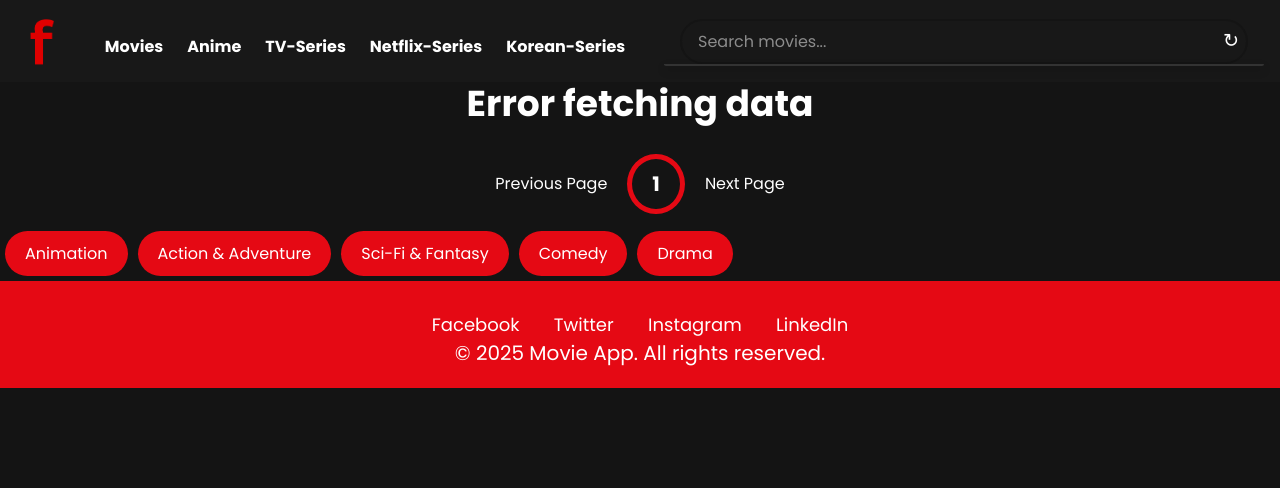
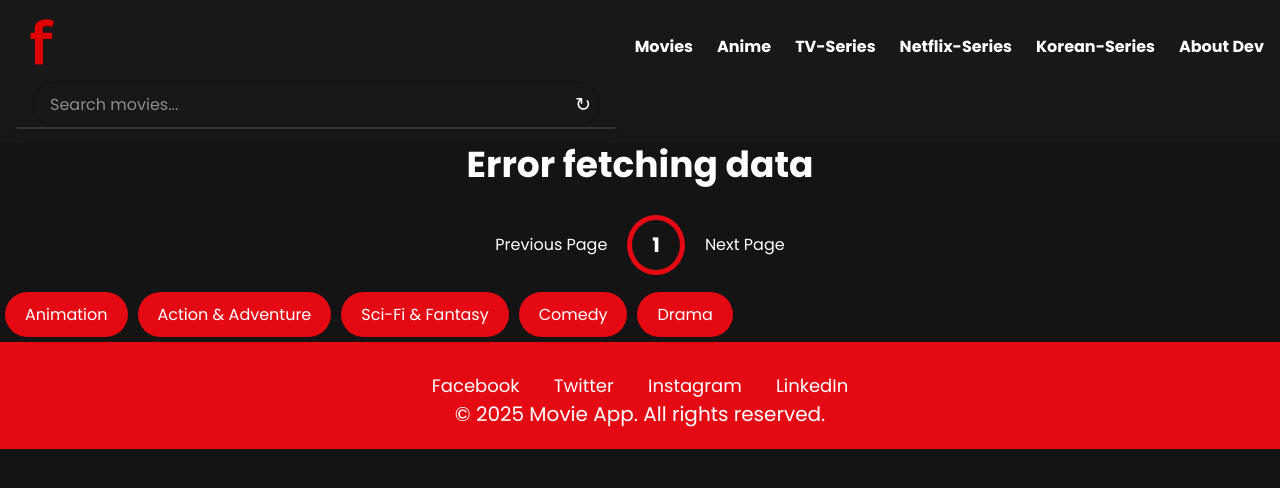
Before and after one commit to Wamezach/Fmovies-1, a plain HTML site: page anime.html in a window 1280 px wide. Drawn offline with Linux system fonts and the light colour scheme; no server answers.

Commit message:
Update anime.html

```diff
--- a/anime.html
+++ b/anime.html
@@ -24,6 +24,7 @@
   <a href="tvseries.html">TV-Series</a>
   <a href="netflixseries.html">Netflix-Series</a>
   <a href="koreanseries.html">Korean-Series</a>
+   <a href="dev.html">About Dev</a>
 </nav>
   <!-- Search Form -->
   <form id="form" class="search-container" role="search" aria-label="Movie search form">
```
